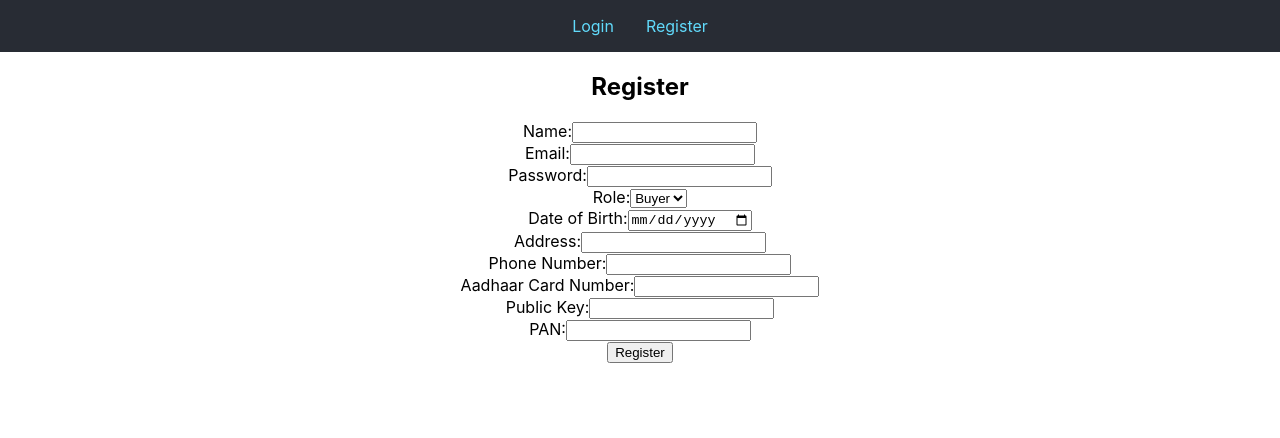
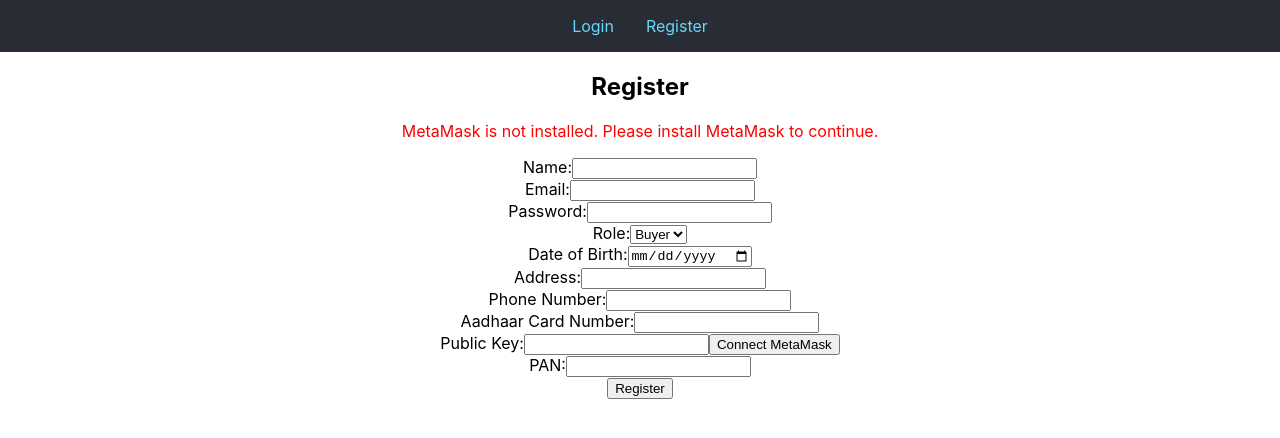
Before and after one commit to AntonyAshwin/Project-SESAPZG-504-569, a React (Create React App) app in the folder frontend/: page /register in a window 1280 px wide. Shown: the top 438 px of the page. Built offline with nearby package versions, Linux system fonts and the light colour scheme.

Commit message:
metamask integration

```diff
--- a/frontend/src/components/Register.js
+++ b/frontend/src/components/Register.js
@@ -1,4 +1,4 @@
-import React, { useState } from 'react';
+import React, { useState, useEffect } from 'react';
 import { useNavigate } from 'react-router-dom';
 
 function Register() {
@@ -18,8 +18,32 @@ function Register() {
   const [error, setError] = useState('');
   const navigate = useNavigate();
 
+  useEffect(() => {
+    if (typeof window.ethereum === 'undefined') {
+      setError('MetaMask is not installed. Please install MetaMask to continue.');
+    }
+  }, []);
+
+  const connectMetaMask = async () => {
+    if (typeof window.ethereum !== 'undefined') {
+      try {
+        const accounts = await window.ethereum.request({ method: 'eth_requestAccounts' });
+        setPublicKey(accounts[0]);
+      } catch (err) {
+        setError('Failed to connect to MetaMask. Please try again.');
+      }
+    } else {
+      setError('MetaMask is not installed. Please install MetaMask to continue.');
+    }
+  };
+
   const handleSubmit = async (e) => {
     e.preventDefault();
+    if (!publicKey) {
+      setError('Please connect to MetaMask to continue.');
+      return;
+    }
+
     const userData = {
       name,
       email,
@@ -136,9 +160,10 @@ function Register() {
           <input
             type="text"
             value={publicKey}
-            onChange={(e) => setPublicKey(e.target.value)}
+            readOnly
             required
           />
+          <button type="button" onClick={connectMetaMask}>Connect MetaMask</button>
         </div>
         <div>
           <label>PAN:</label>
```
